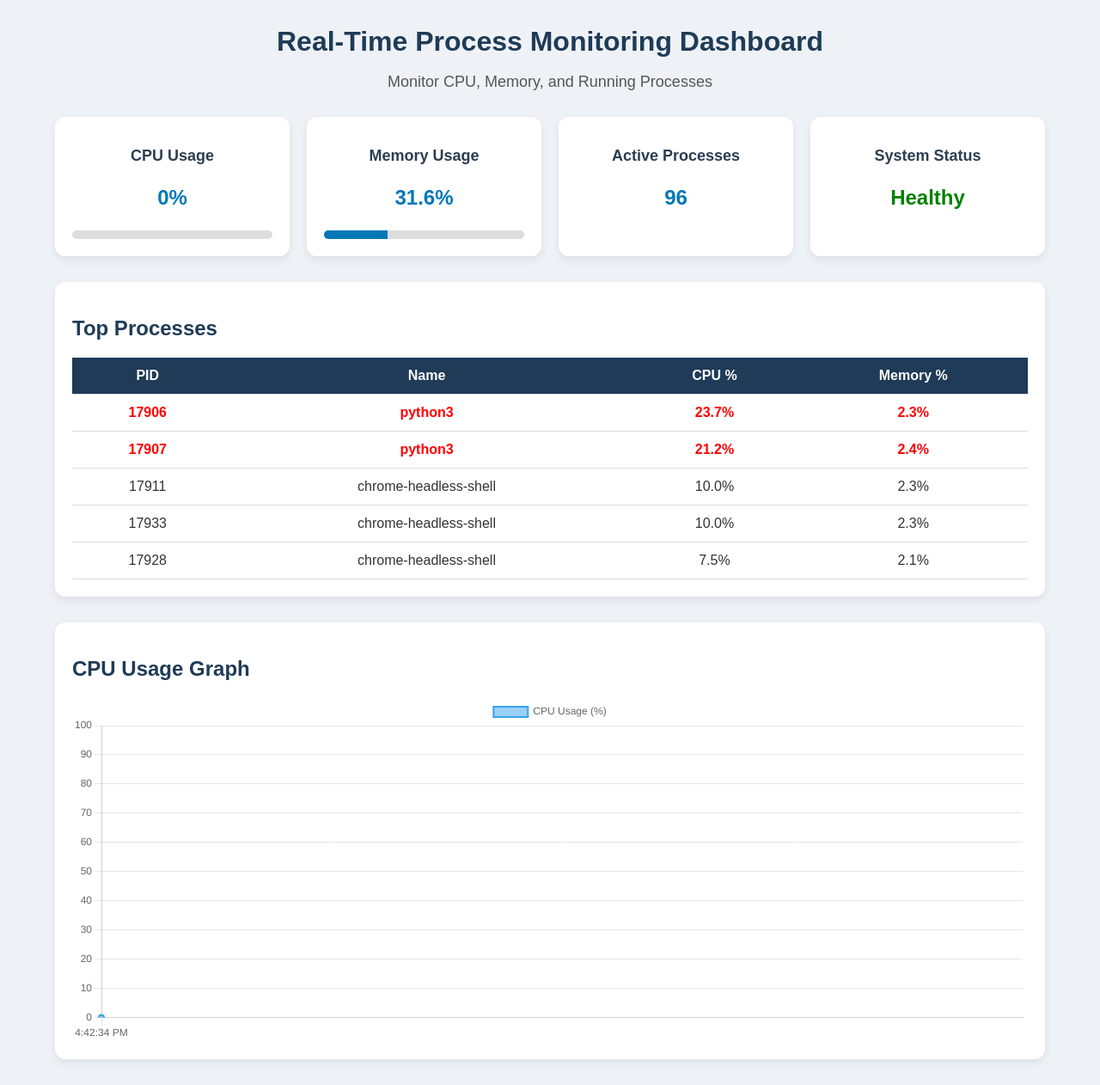
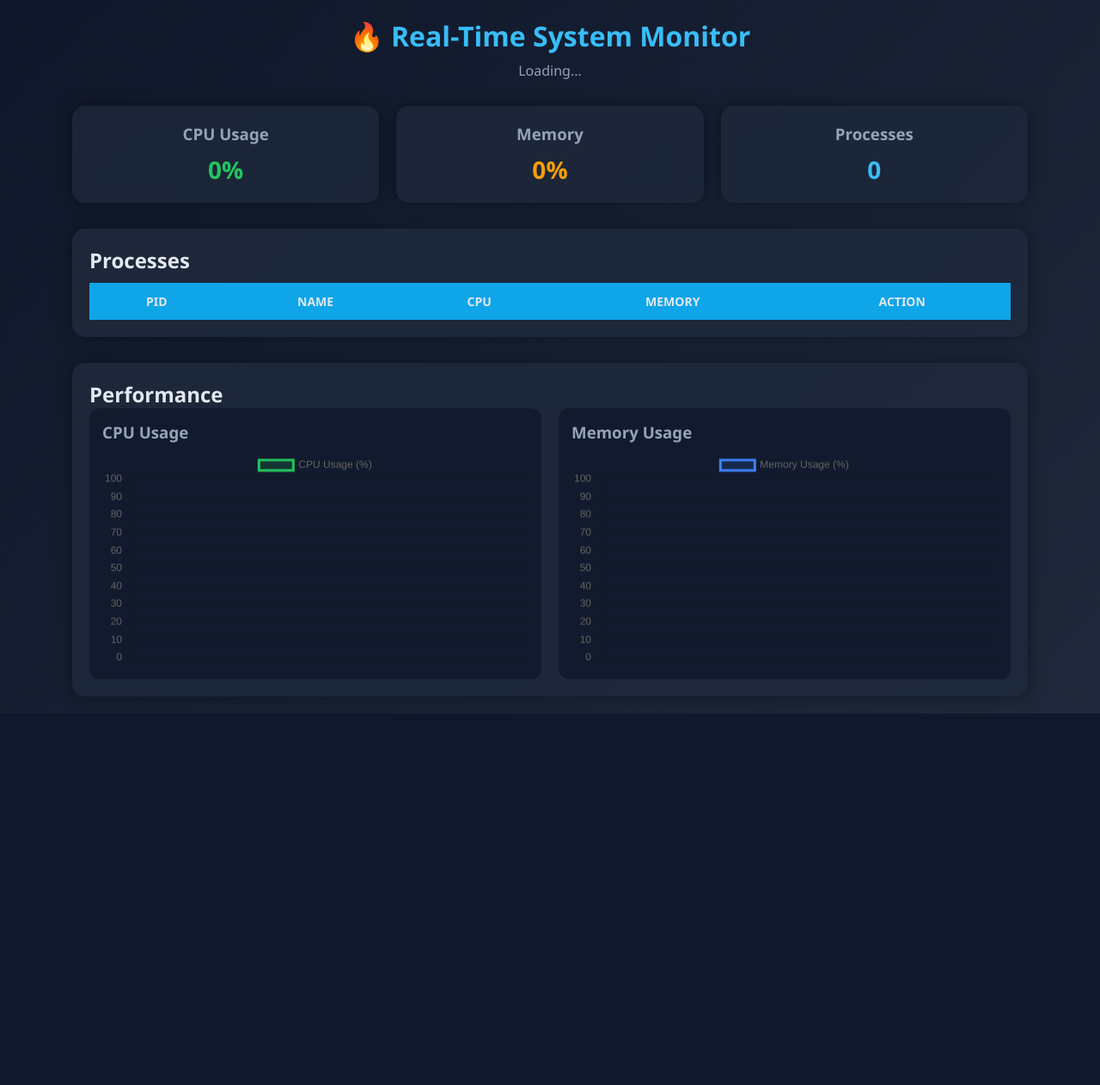
Before and after one commit to Aryan166-del/real-time-process-monitor-dashboard, a Flask app: page / in a window 1280 px wide. Shown: the whole page at 86% size. After the commit the page ends 830 px from the top, so only its background shows below. Run offline with Flask 3, Linux system fonts and the light colour scheme; lists and menus that the app fills with data are empty; some libraries are stand-ins or nearby versions.

Commit message:
feat: upgrade system monitor with real-time Socket.IO, full process listing, and improved process management
- Replaced polling with WebSocket-based real-time updates
- Display all running processes (with optimized limit handling)
- Improved CPU & memory tracking performance
- Enhanced kill process functionality (handles child processes)
- Added dynamic system status (Healthy/Moderate/Critical)
- Integrated live charts for CPU and memory usage
- Improved UI responsiveness and stability

```diff
--- a/app.py
+++ b/app.py
@@ -1,57 +1,112 @@
-from flask import Flask, render_template, jsonify
+from flask import Flask, render_template, jsonify, request
+from flask_socketio import SocketIO
 import psutil
 
 app = Flask(__name__)
+app.config['SECRET_KEY'] = 'secret!'
+
+socketio = SocketIO(app, cors_allowed_origins="*", async_mode="threading")
+
 
 @app.route('/')
-def home():
+def index():
     return render_template('index.html')
 
-@app.route('/data')
-def data():
-    #  System stats
-    cpu = psutil.cpu_percent(interval=1)   # accurate CPU usage
-    memory = psutil.virtual_memory().percent
-    processes_count = len(psutil.pids())
 
-    #  Dynamic system status
-    if cpu < 50:
-        status = "Healthy"
-    elif cpu < 80:
-        status = "Moderate"
-    else:
-        status = "Critical"
+# 🔥 BACKGROUND SYSTEM MONITOR
+def send_stats():
+    while True:
+        try:
+            # ---- SYSTEM STATS ----
+            cpu = psutil.cpu_percent(interval=None)
+            memory = psutil.virtual_memory().percent
+            processes_count = len(psutil.pids())
 
-    #  Process list
-    processes = []
-    for proc in psutil.process_iter(['pid', 'name', 'memory_percent']):
-        try:
-            processes.append({
-                "pid": proc.pid,
-                "name": proc.name(),
-                "cpu_percent": proc.cpu_percent(interval=None),
-                "memory_percent": proc.memory_percent()
+            # ---- STATUS LOGIC ----
+            if cpu < 50:
+                status = "Healthy"
+            elif cpu < 80:
+                status = "Moderate"
+            else:
+                status = "Critical"
+
+            # ---- PROCESS LIST ----
+            process_list = []
+
+            for proc in psutil.process_iter(['pid', 'name', 'memory_percent']):
+                try:
+                    process_list.append({
+                        "pid": proc.pid,
+                        "name": proc.name(),
+                        "cpu_percent": proc.cpu_percent(interval=None),
+                        "memory_percent": round(proc.memory_percent(), 1)
+                    })
+
+                except (psutil.NoSuchProcess, psutil.AccessDenied):
+                    continue
+
+            # 🔥 SORT ALL PROCESSES (NO LIMIT)
+            process_list.sort(key=lambda x: x['cpu_percent'], reverse=True)
+
+            # 🔥 OPTIONAL LIMIT (for performance)
+            LIMIT = 200   # 👈 change this (or remove completely)
+
+            if LIMIT:
+                process_list = process_list[:LIMIT]
+
+            # ---- EMIT DATA ----
+            socketio.emit('stats', {
+                "cpu": cpu,
+                "memory": memory,
+                "processes": processes_count,
+                "status": status,
+                "process_list": process_list
             })
-        except (psutil.NoSuchProcess, psutil.AccessDenied):
-            continue
 
-    #  Sort top processes by CPU usage
-    top_processes = sorted(
-        processes,
-        key=lambda x: x['cpu_percent'],
-        reverse=True
-    )[:5]
+        except Exception as e:
+            print("Error:", e)
 
-    #  Final response
-    return jsonify({
-        "cpu": cpu,
-        "memory": memory,
-        "processes": processes_count,
-        "status": status,
-        "top_processes": top_processes
-    })
+        socketio.sleep(2)
 
 
-#  Run server
+# 🔥 START BACKGROUND THREAD ONLY ONCE
+@socketio.on('connect')
+def start_background():
+    print("Client connected")
+
+    if not hasattr(app, "thread"):
+        app.thread = socketio.start_background_task(send_stats)
+
+
+# 🔥 IMPROVED KILL FUNCTION
+@app.route('/kill', methods=['POST'])
+def kill_process():
+    data = request.get_json()
+    pid = int(data.get("pid"))
+
+    try:
+        parent = psutil.Process(pid)
+
+        # Kill children first
+        for child in parent.children(recursive=True):
+            try:
+                child.kill()
+            except:
+                pass
+
+        parent.kill()
+
+        return jsonify({"message": f"✅ Process {pid} killed"}), 200
+
+    except psutil.NoSuchProcess:
+        return jsonify({"message": "⚠️ Process already closed"}), 404
+
+    except psutil.AccessDenied:
+        return jsonify({"message": "❌ Access Denied (Run as Administrator)"}), 403
+
+    except Exception as e:
+        return jsonify({"message": str(e)}), 500
+
+
 if __name__ == "__main__":
-    app.run(debug=True)
+    socketio.run(app, debug=True)
--- a/static/css/style.css
+++ b/static/css/style.css
@@ -1,153 +1,197 @@
-/* Base */
-body {
+/* =========================
+   GLOBAL
+========================= */
+* {
     margin: 0;
     padding: 0;
-    font-family: Arial, sans-serif;
-    background-color: #eef2f7;
-    color: #333;
+    box-sizing: border-box;
 }
 
-.dashboard-container {
-    width: 90%;
-    margin: 30px auto;
+body {
+    font-family: 'Segoe UI', sans-serif;
+    background: linear-gradient(135deg, #0f172a, #1e293b);
+    color: #e2e8f0;
 }
 
-/* Header */
-.dashboard-header {
+/* =========================
+   CONTAINER
+========================= */
+.container {
+    width: 90%;
+    max-width: 1200px;
+    margin: auto;
+    padding: 20px;
+}
+
+/* =========================
+   HEADER
+========================= */
+header {
     text-align: center;
     margin-bottom: 30px;
 }
 
-.dashboard-header h1 {
-    margin-bottom: 10px;
-    color: #1f3b57;
+header h1 {
+    font-size: 32px;
+    color: #38bdf8;
 }
 
-.dashboard-header p {
-    color: #555;
-    font-size: 18px;
+header p {
+    margin-top: 8px;
+    color: #94a3b8;
 }
 
-/* Cards */
-.stats-section {
+/* =========================
+   CARDS
+========================= */
+.cards {
     display: grid;
-    grid-template-columns: repeat(4, 1fr);
+    grid-template-columns: repeat(auto-fit, minmax(200px, 1fr));
     gap: 20px;
     margin-bottom: 30px;
 }
 
-.stat-card {
-    background: white;
+.card {
+    background: rgba(30, 41, 59, 0.8);
     padding: 20px;
-    border-radius: 12px;
+    border-radius: 15px;
     text-align: center;
-    box-shadow: 0 4px 10px rgba(0, 0, 0, 0.08);
-    transition: transform 0.2s ease, box-shadow 0.2s ease;
+    backdrop-filter: blur(10px);
+    box-shadow: 0 0 20px rgba(0,0,0,0.4);
+    transition: 0.3s;
 }
 
-.stat-card:hover {
-    transform: translateY(-4px);
-    box-shadow: 0 6px 15px rgba(0, 0, 0, 0.12);
+.card:hover {
+    transform: translateY(-5px) scale(1.02);
 }
 
-.stat-card h2 {
+.card h3 {
     margin-bottom: 10px;
-    font-size: 18px;
-    color: #2c3e50;
+    color: #94a3b8;
 }
 
-.stat-card p {
-    font-size: 24px;
+.card p {
+    font-size: 28px;
     font-weight: bold;
-    color: #0077b6;
 }
 
-/*  Progress Bars */
-.progress-bar {
-    width: 100%;
-    height: 10px;
-    background: #ddd;
-    border-radius: 10px;
-    margin-top: 10px;
-    overflow: hidden;
+/* COLORS */
+.cpu { color: #22c55e; }
+.memory { color: #f59e0b; }
+.process { color: #38bdf8; }
+.status { color: #ef4444; }
+
+/* =========================
+   TABLE
+========================= */
+.table-container {
+    background: rgba(30, 41, 59, 0.9);
+    border-radius: 15px;
+    padding: 20px;
+    box-shadow: 0 0 20px rgba(0,0,0,0.4);
 }
 
-.progress-fill {
-    height: 100%;
-    width: 0%;
-    background: #0077b6;
-    transition: width 0.5s ease, background 0.3s ease;
-}
-
-/* Dynamic Colors */
-.progress-fill.green {
-    background: #2ecc71;
-}
-
-.progress-fill.orange {
-    background: #f39c12;
-}
-
-.progress-fill.red {
-    background: #e74c3c;
-}
-
-/* Table Section */
-.table-section {
-    background: white;
-    padding: 20px;
-    border-radius: 12px;
-    box-shadow: 0 4px 10px rgba(0, 0, 0, 0.08);
-    transition: transform 0.2s ease, box-shadow 0.2s ease;
-}
-
-.table-section:hover {
-    transform: translateY(-4px);
-    box-shadow: 0 6px 15px rgba(0, 0, 0, 0.12);
-}
-
-.table-section h2 {
-    margin-bottom: 20px;
-    color: #1f3b57;
-}
-
-/* Table Styling */
 table {
     width: 100%;
     border-collapse: collapse;
+    margin-top: 10px;
 }
 
-table thead {
-    background-color: #1f3b57;
-    color: white;
+thead {
+    background: #0ea5e9;
 }
 
-table th, table td {
+thead th {
     padding: 12px;
-    text-align: center;
-    border-bottom: 1px solid #ddd;
+    text-transform: uppercase;
+    font-size: 14px;
 }
 
-table tbody tr:hover {
-    background-color: #f4f8fb;
+tbody tr {
+    transition: 0.2s;
 }
 
-/*  Chart Section */
-.chart-section {
-    background: white;
-    padding: 20px;
-    border-radius: 12px;
-    margin-top: 30px;
-    box-shadow: 0 4px 10px rgba(0, 0, 0, 0.08);
+tbody tr:hover {
+    background: rgba(56, 189, 248, 0.2);
 }
 
-.chart-section h2 {
-    margin-bottom: 20px;
-    color: #1f3b57;
+td {
+    padding: 10px;
+    text-align: center;
 }
 
-/* Responsive Chart */
-canvas {
+/* =========================
+   BUTTON
+========================= */
+button {
+    padding: 6px 12px;
+    border: none;
+    border-radius: 6px;
+    background: linear-gradient(45deg, #ef4444, #dc2626);
+    color: white;
+    cursor: pointer;
+    transition: 0.3s;
+}
+
+button:hover {
+    transform: scale(1.1);
+    background: linear-gradient(45deg, #dc2626, #b91c1c);
+}
+
+/* =========================
+   CHART SECTION (UPDATED)
+========================= */
+.chart-container {
+    margin-top: 30px;
+    background: rgba(30, 41, 59, 0.9);
+    padding: 20px;
+    border-radius: 15px;
+    box-shadow: 0 0 20px rgba(0,0,0,0.4);
+}
+
+/* 🔥 GRID FOR CHARTS */
+.chart-grid {
+    display: grid;
+    grid-template-columns: 1fr 1fr;
+    gap: 20px;
+}
+
+/* INDIVIDUAL CHART BOX */
+.chart-box {
+    background: rgba(15, 23, 42, 0.8);
+    padding: 15px;
+    border-radius: 12px;
+}
+
+/* TITLE */
+.chart-box h3 {
+    margin-bottom: 10px;
+    color: #94a3b8;
+}
+
+/* CANVAS */
+.chart-box canvas {
     width: 100% !important;
-    max-height: 400px;
+    height: 250px !important;
 }
+
+/* MOBILE RESPONSIVE */
+@media (max-width: 768px) {
+    .chart-grid {
+        grid-template-columns: 1fr;
+    }
+}
+/* SEARCH BAR */
+.search-container {
+    margin-bottom: 15px;
+    text-align: center;
+}
+
+.search-container input {
+    width: 60%;
+    padding: 10px;
+    border-radius: 8px;
+    border: none;
+    outline: none;
+    font-size: 16px;
+}
--- a/static/js/script.js
+++ b/static/js/script.js
@@ -1,118 +1,205 @@
-//  Chart variables
+const socket = io();
+
+// Data arrays
 let cpuData = [];
+let memoryData = [];
 let labels = [];
-let chart;
 
-//  Create Chart
-function createChart() {
-    const ctx = document.getElementById('cpuChart').getContext('2d');
+// Max graph points
+const MAX_POINTS = 40;
 
-    chart = new Chart(ctx, {
+// CPU Chart
+const cpuChart = new Chart(document.getElementById("cpuChart"), {
     type: 'line',
     data: {
         labels: labels,
         datasets: [{
             label: 'CPU Usage (%)',
             data: cpuData,
-                borderWidth: 2,
-                tension: 0.3
+            borderColor: '#22c55e',
+            backgroundColor: 'rgba(34,197,94,0.15)',
+            fill: true,
+            tension: 0.4,
+            pointRadius: 0
         }]
     },
     options: {
         responsive: true,
+        animation: false,
+        plugins: {
+            legend: { display: true }
+        },
         scales: {
-                y: {
-                    min: 0,
-                    max: 100
-                }
+            x: { display: false },
+            y: { min: 0, max: 100 }
         }
     }
 });
+
+// MEMORY Chart
+const memoryChart = new Chart(document.getElementById("memoryChart"), {
+    type: 'line',
+    data: {
+        labels: labels,
+        datasets: [{
+            label: 'Memory Usage (%)',
+            data: memoryData,
+            borderColor: '#3b82f6',
+            backgroundColor: 'rgba(59,130,246,0.15)',
+            fill: true,
+            tension: 0.4,
+            pointRadius: 0
+        }]
+    },
+    options: {
+        responsive: true,
+        animation: false,
+        plugins: {
+            legend: { display: true }
+        },
+        scales: {
+            x: { display: false },
+            y: { min: 0, max: 100 }
         }
+    }
+});
 
-//  Fetch Data Function
-function fetchData() {
-    fetch('/data')
-        .then(response => response.json())
-        .then(data => {
+// Socket connected
+socket.on('connect', () => {
+    console.log("✅ Connected to server");
+});
 
-            //  Update cards
+// MAIN DATA EVENT
+socket.on('stats', data => {
+
+    // 🔹 Update stats
     document.getElementById("cpu").innerText = data.cpu + "%";
     document.getElementById("memory").innerText = data.memory + "%";
     document.getElementById("processes").innerText = data.processes;
     document.getElementById("status").innerText = data.status;
 
-            //  Progress bars
-            document.getElementById("cpu-bar").style.width = data.cpu + "%";
-            document.getElementById("memory-bar").style.width = data.memory + "%";
-
-            //  Dynamic color for bars
-            let cpuBar = document.getElementById("cpu-bar");
-            cpuBar.className = "progress-fill";
-
-            if (data.cpu < 50) {
-                cpuBar.classList.add("green");
-            } else if (data.cpu < 80) {
-                cpuBar.classList.add("orange");
+    // 🔹 Status color (realistic)
+    const statusEl = document.getElementById("status");
+    if (data.status === "Healthy") {
+        statusEl.style.color = "#22c55e";
+    } else if (data.status === "Moderate") {
+        statusEl.style.color = "#f59e0b";
     } else {
-                cpuBar.classList.add("red");
+        statusEl.style.color = "#ef4444";
     }
 
-            //  Status color
-            let statusEl = document.getElementById("status");
-
-            if (data.status === "Healthy") {
-                statusEl.style.color = "green";
-            } else if (data.status === "Moderate") {
-                statusEl.style.color = "orange";
-            } else {
-                statusEl.style.color = "red";
-            }
-
-            //  Update Table
-            let table = document.getElementById("processTable");
+    // 🔹 Update process table
+    const table = document.getElementById("table");
     table.innerHTML = "";
 
-            data.top_processes.forEach(proc => {
+    data.process_list.forEach(p => {
+
         let row = document.createElement("tr");
 
+        // 🔥 Dynamic CPU color
+        let cpuColor =
+            p.cpu_percent > 50 ? "#ef4444" :
+            p.cpu_percent > 20 ? "#f59e0b" :
+            "#22c55e";
+
         row.innerHTML = `
-                    <td>${proc.pid}</td>
-                    <td>${proc.name}</td>
-                    <td>${proc.cpu_percent.toFixed(1)}%</td>
-                    <td>${proc.memory_percent.toFixed(1)}%</td>
+            <td>${p.pid}</td>
+            <td>${p.name}</td>
+            <td style="color:${cpuColor}; font-weight:bold;">
+                ${p.cpu_percent.toFixed(1)}%
+            </td>
+            <td>${p.memory_percent.toFixed(1)}%</td>
+            <td>
+                <button onclick="killProcess(${p.pid})">
+                    End
+                </button>
+            </td>
         `;
-
-                //  Highlight heavy processes
-                if (proc.cpu_percent > 20) {
-                    row.style.color = "red";
-                    row.style.fontWeight = "bold";
-                }
 
         table.appendChild(row);
     });
 
-            //  Update Graph
-            if (cpuData.length > 10) {
+    // 🔥 Graph update (smooth + limited)
+    if (cpuData.length >= MAX_POINTS) {
         cpuData.shift();
+        memoryData.shift();
         labels.shift();
     }
 
     cpuData.push(data.cpu);
+    memoryData.push(data.memory);
     labels.push(new Date().toLocaleTimeString());
 
-            chart.update();
+    cpuChart.update();
+    memoryChart.update();
+});
+
+
+// 🔥 Kill process (improved UX)
+function killProcess(pid) {
+
+    if (!confirm(`Are you sure you want to kill PID ${pid}?`)) return;
+
+    fetch('/kill', {
+        method: 'POST',
+        headers: { 'Content-Type': 'application/json' },
+        body: JSON.stringify({ pid: pid })
     })
-        .catch(error => {
-            console.error("Error fetching data:", error);
+    .then(res => res.json().then(data => ({
+        status: res.status,
+        body: data
+    })))
+    .then(res => {
+
+        if (res.status === 200) {
+            showToast(res.body.message, "success");
+        } else {
+            showToast(res.body.message, "error");
+        }
+
+    })
+    .catch(() => {
+        showToast("❌ Network error", "error");
     });
 }
 
-//  Initialize Chart
-createChart();
 
-//  First call
-fetchData();
+// 🔥 Professional Toast Notification
+function showToast(message, type = "success") {
 
-//  Refresh every 2 seconds
-setInterval(fetchData, 2000);
+    const toast = document.createElement("div");
+
+    toast.innerText = message;
+
+    toast.style.position = "fixed";
+    toast.style.bottom = "20px";
+    toast.style.right = "20px";
+    toast.style.padding = "12px 20px";
+    toast.style.borderRadius = "10px";
+    toast.style.color = "white";
+    toast.style.fontSize = "14px";
+    toast.style.zIndex = "9999";
+    toast.style.opacity = "0";
+    toast.style.transition = "0.3s";
+
+    // 🔥 Colors
+    if (type === "success") {
+        toast.style.background = "#22c55e";
+    } else {
+        toast.style.background = "#ef4444";
+    }
+
+    document.body.appendChild(toast);
+
+    // Animate
+    setTimeout(() => {
+        toast.style.opacity = "1";
+        toast.style.transform = "translateY(-10px)";
+    }, 100);
+
+    // Remove
+    setTimeout(() => {
+        toast.style.opacity = "0";
+        setTimeout(() => toast.remove(), 300);
+    }, 3000);
+}
--- a/templates/index.html
+++ b/templates/index.html
@@ -1,95 +1,80 @@
 <!DOCTYPE html>
-<html lang="en">
+<html>
 <head>
-    <meta charset="UTF-8">
-    <meta name="viewport" content="width=device-width, initial-scale=1.0">
-    <title>Real-Time Process Monitoring Dashboard</title>
+    <title>System Monitor</title>
 
     <link rel="stylesheet" href="{{ url_for('static', filename='css/style.css') }}">
 
-    <!-- Chart.js -->
+    <script src="https://cdn.socket.io/4.7.2/socket.io.min.js"></script>
     <script src="https://cdn.jsdelivr.net/npm/chart.js"></script>
 </head>
 <body>
 
-    <div class="dashboard-container">
+<div class="container">
 
-        <!-- Header -->
-        <header class="dashboard-header">
-            <h1>Real-Time Process Monitoring Dashboard</h1>
-            <p>Monitor CPU, Memory, and Running Processes</p>
+    <header>
+        <h1>🔥 Real-Time System Monitor</h1>
+        <p id="status">Loading...</p>
     </header>
 
-        <!-- Stats Cards -->
-        <section class="stats-section">
+    <!-- CARDS -->
+    <div class="cards">
+        <div class="card">
+            <h3>CPU Usage</h3>
+            <p id="cpu" class="cpu">0%</p>
+        </div>
 
-            <!-- CPU -->
-            <div class="stat-card">
-                <h2>CPU Usage</h2>
-                <p id="cpu">0%</p>
+        <div class="card">
+            <h3>Memory</h3>
+            <p id="memory" class="memory">0%</p>
+        </div>
 
-                <!--  Progress Bar -->
-                <div class="progress-bar">
-                    <div id="cpu-bar" class="progress-fill"></div>
+        <div class="card">
+            <h3>Processes</h3>
+            <p id="processes" class="process">0</p>
         </div>
     </div>
 
-            <!-- Memory -->
-            <div class="stat-card">
-                <h2>Memory Usage</h2>
-                <p id="memory">0%</p>
-
-                <!--  Progress Bar -->
-                <div class="progress-bar">
-                    <div id="memory-bar" class="progress-fill"></div>
-                </div>
-            </div>
-
-            <!-- Processes -->
-            <div class="stat-card">
-                <h2>Active Processes</h2>
-                <p id="processes">0</p>
-            </div>
-
-            <!-- Status -->
-            <div class="stat-card">
-                <h2>System Status</h2>
-                <p id="status">Loading...</p>
-            </div>
-
-        </section>
-
-        <!--  Top Processes Table -->
-        <section class="table-section">
-            <h2>Top Processes</h2>
+    <!-- TABLE -->
+    <div class="table-container">
+        <h2>Processes</h2>
 
         <table>
             <thead>
                 <tr>
                     <th>PID</th>
                     <th>Name</th>
-                        <th>CPU %</th>
-                        <th>Memory %</th>
+                    <th>CPU</th>
+                    <th>Memory</th>
+                    <th>Action</th>
                 </tr>
             </thead>
 
-                <tbody id="processTable">
-                    <tr>
-                        <td colspan="4">Loading...</td>
-                    </tr>
-                </tbody>
+            <tbody id="table"></tbody>
         </table>
-        </section>
+    </div>
 
-        <!--  CPU Graph -->
-        <section class="chart-section">
-            <h2>CPU Usage Graph</h2>
+    <!-- 🔥 UPDATED CHART SECTION -->
+    <div class="chart-container">
+        <h2>Performance</h2>
+
+        <div class="chart-grid">
+
+            <div class="chart-box">
+                <h3>CPU Usage</h3>
                 <canvas id="cpuChart"></canvas>
-        </section>
+            </div>
+
+            <div class="chart-box">
+                <h3>Memory Usage</h3>
+                <canvas id="memoryChart"></canvas>
+            </div>
+
+        </div>
+    </div>
 
 </div>
 
-    <!-- JS -->
 <script src="{{ url_for('static', filename='js/script.js') }}"></script>
 
 </body>
```
Also changed, not shown: requirements.txt (+6 -1 lines). Lines whose indentation alone changed are shown as unchanged.
